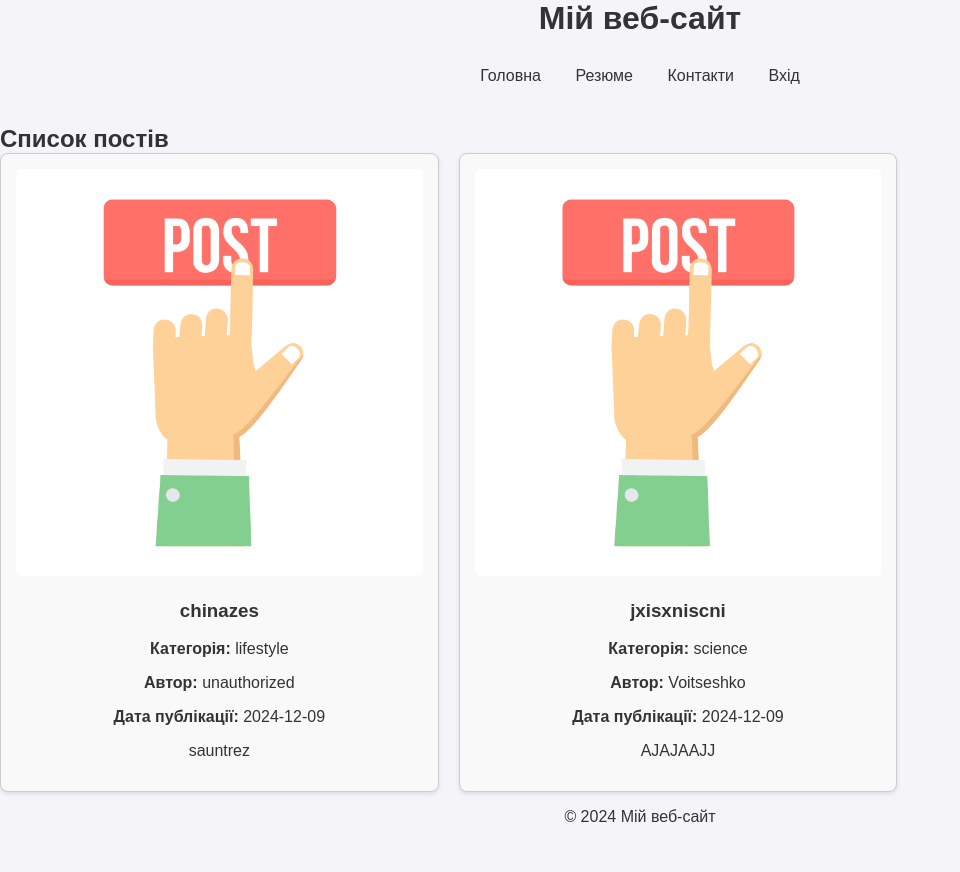
After one commit to vojcesko/Progect_Python, a Flask app: page /posts/ in a window 1280 px wide. The commit adds this page. Shown: the whole page, without its empty margins (0-960 px from the left). Run offline with Flask 3, Linux system fonts and the light colour scheme.

Commit message:
finish part

```diff
--- a/app.py
+++ b/app.py
@@ -1,7 +1,7 @@
-from app import app
+from app import create_app
 
 from utils.config import get
 
 
 if __name__ == "__main__":
-    app.run(port=get("FLASK_PORT"))
+    create_app().run(port=get("FLASK_PORT"))
--- /dev/null
+++ b/app/posts/static/css/posts.css
@@ -0,0 +1,27 @@
+.posts-container {
+    display: flex;
+    flex-wrap: wrap;
+    gap: 20px;
+}
+.post-card {
+    border: 1px solid #ccc;
+    padding: 15px;
+    border-radius: 8px;
+    background-color: #f9f9f9;
+    width: calc(33.333% - 20px);
+    box-shadow: 0 2px 4px rgba(0, 0, 0, 0.1);
+    text-align: center;
+}
+.post-card h3 {
+    margin-top: 10px;
+}
+.post-card .inactive {
+    color: #ff0000;
+    font-weight: bold;
+}
+.post-image {
+    width: 100%;
+    height: auto;
+    border-radius: 5px;
+    margin-bottom: 10px;
+}
--- /dev/null
+++ b/app/posts/templates/posts.html
@@ -0,0 +1,24 @@
+{% extends "base.html" %}
+{% block css %}
+<link rel="stylesheet" href="{{ url_for('posts.static', filename='css/posts.css') }}">
+{% endblock css %}
+{% block content %}
+<h2>Список постів</h2>
+<div class="posts-container">
+    {% for post in posts %}
+    <div class="post-card">
+        <img src="{{ url_for('posts.static', filename='img/default.png') }}" alt="Зображення для {{ post.title }}" class="post-image">
+        <h3>{{ post.title }}</h3>
+        <p><strong>Категорія:</strong> {{ post.category }}</p>
+        <p><strong>Автор:</strong> {{ post.author }}</p>
+        <p><strong>Дата публікації:</strong> {{ post.publication_date }}</p>
+        <p>{{ post.content }}</p>
+        {% if not post.is_active %}
+        <p class="inactive">Цей пост не активний</p>
+        {% endif %}
+    </div>
+    {% else %}
+    <p>Поки що немає постів.</p>
+    {% endfor %}
+</div>
+{% endblock content %}
--- a/app/posts/views.py
+++ b/app/posts/views.py
@@ -1,3 +1,5 @@
+import os
+import json
 from flask import flash, redirect, render_template, url_for, session
 from . import posts_blueprint
 from .forms import PostForm
@@ -26,3 +28,14 @@ def add_post():
         flash("Post added successfully!", "success")
         return redirect(url_for("posts.add_post"))
     return render_template("add_post.html", form=form)
+
+@posts_blueprint.route("/", methods=["GET"])
+def show_posts():
+    try:
+        with open(os.path.join(os.path.dirname(__file__), 'data', 'posts.json'), "r", encoding="utf-8") as file:
+            posts = json.load(file)
+    except FileNotFoundError:
+        posts = []
+    except json.JSONDecodeError:
+        posts = []
+    return render_template("posts.html", posts=posts)
--- a/app/templates/base.html
+++ b/app/templates/base.html
@@ -5,6 +5,7 @@
     <meta name="viewport" content="width=device-width, initial-scale=1.0">
     <title>{{ page_title if page_title else "Моя сторінка" }}</title>
     <link rel="stylesheet" href="{{ url_for('static', filename='css/style.css') }}">
+    {% block css %}{% endblock css %}
 </head>
 <body>
 
```
Also changed, not shown: app/__init__.py (+13 -9 lines), app/config.py (added, +14 -0 lines), app/posts/__init__.py (+6 -1 lines), app/views.py (+5 -7 lines), app/posts/static/img/default.png (added).
